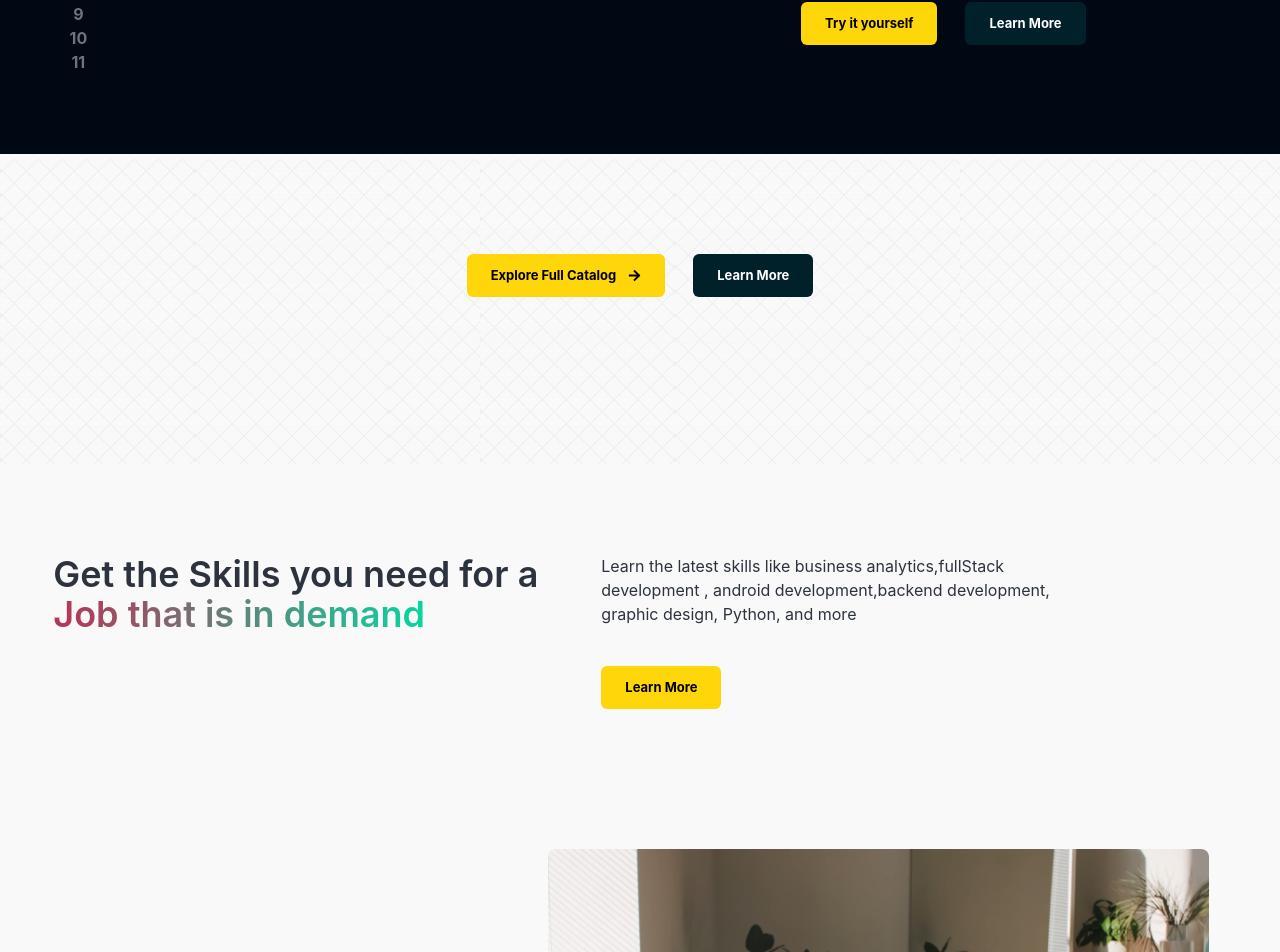
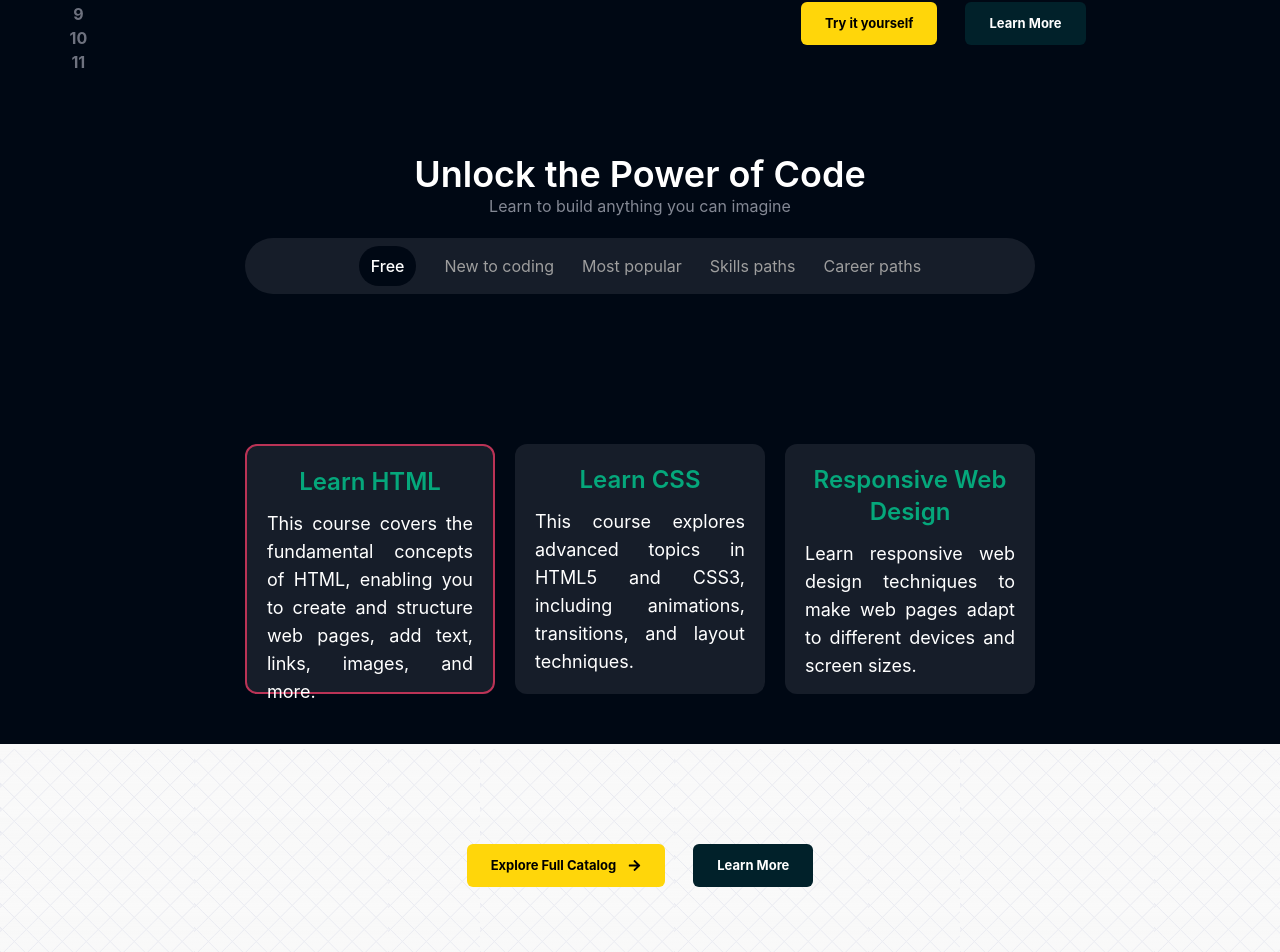
Before and after one commit to rashup198/edTech, a React (Create React App) app in the folder pathsala/: page / in a window 1280 px wide. Shown: the part 1282-2234 px from the top of the page. Built offline with nearby package versions, Linux system fonts and the light colour scheme.

Commit message:
Add ExploreMore component to Homepage

```diff
--- /dev/null
+++ b/pathsala/src/components/core/Homepage/ExploreMore.jsx
@@ -0,0 +1,80 @@
+import React from 'react'
+import {HomePageExplore} from "../../../data/homepage-explore"
+import { useState } from 'react'
+
+const tabsName =[
+    "Free",
+    "New to coding",
+    "Most popular",
+    "Skills paths",
+    "Career paths"
+]
+
+const ExploreMore = () => {
+
+    const [currentTab, setCurrentTab] = useState(tabsName[0])
+    const [courses , setCourses] = useState(HomePageExplore[0].courses)
+    const [currentCard, setCurrentCard] = useState(HomePageExplore[0].courses[0].heading)
+
+    const setMyCards= (value)=>{
+        setCurrentTab(value)
+        const result = HomePageExplore.filter((course)=>course.tag === value)
+        setCourses(result[0].courses)
+        setCurrentCard(result[0].courses[0].heading)
+    }
+
+  return (
+    <div>
+      <div className="text-4xl font-semibold text-center">
+        Unlock the <span className=' '>Power of Code</span>
+      </div>
+
+      <p className='text-center text-small
+       text-richblack-300'>
+        Learn to build anything you can imagine
+      </p>
+
+      <div className="flex gap-7 justify-center rounded-full bg-richblack-800 mb-35 pl-3 pr-3  mt-5 px-2 py-2">
+      {
+        tabsName.map((element,index)=>{
+            return(
+                <div className={`text-[16px] flex items-center gap-2 ${
+                    currentTab === element
+                      ? "bg-richblack-900 px-3 text-white font-medium"
+                      : "text-pure-greys-200"
+                  } rounded-full transition-all duration-200 cursor-pointer hover:bg-richblack-900 hover:px-2  hover:text-white py-2`} key={index} onClick={()=>setMyCards(element)}>
+                    {element}
+                    </div>
+            )
+        })
+      }
+      </div>
+
+      <div className="h-[150px]"></div>
+
+      {/* //card */}
+
+      <div className=" flex gap-5 mb-[50px]">
+        {
+            // all the data should be in card form
+            courses.map((element,index)=>{
+                return(
+                   // create a card component
+                     <div className={`flex flex-col gap-3 w-[250px] h-[250px] bg-richblack-800 rounded-xl p-5 cursor-pointer transition-all duration-200 hover:shadow-2xl hover:bg-richblack-900 hover:text-white ${currentCard === element.heading ? "border-2 border-pink-400" : "border-0"}`} key={index} onClick={()=>setCurrentCard(element.heading)}>
+                          <div className='text-2xl text-center text-caribbeangreen-300 font-semibold'>
+                            {element.heading}
+                          </div>
+                          <div className='text-[18px] text-justify leading-7'>
+                            {element.description}
+                          </div>
+                        </div>
+                )
+            })
+        }
+      </div>
+
+    </div>
+  )
+}
+
+export default ExploreMore
--- a/pathsala/src/data/homepage-explore.js
+++ b/pathsala/src/data/homepage-explore.js
@@ -1,117 +1,117 @@
 export const HomePageExplore = [
     {
       tag: 'Free',
-        courses : [
+      courses: [
         {
-                heading : "Learn HTML",
-                description : "This course covers the basic concepts of HTML including creating and structuring web pages, adding text, links, images, and more.",
-                level : 'Beginner',
-                lessionNumber : 6
+          heading: "Learn HTML",
+          description: "This course covers the fundamental concepts of HTML, enabling you to create and structure web pages, add text, links, images, and more.",
+          level: 'Beginner',
+          lessonNumber: 6
         },
         {
-                heading : "Learn CSS",
-                description : "This course explores advanced topics in HTML5 and CSS3, including animations, transitions, and layout techniques",
-                level : 'Beginner',
-                lessionNumber : 6
+          heading: "Learn CSS",
+          description: "This course explores advanced topics in HTML5 and CSS3, including animations, transitions, and layout techniques.",
+          level: 'Beginner',
+          lessonNumber: 6
         },
         {
-                heading : "Responsive Web design",
-                description : "This course teaches responsive web design techniques, allowing web pages to adapt to different devices and screen sizes",
-                level : 'Beginner',
-                lessionNumber : 6
+          heading: "Responsive Web Design",
+          description: "Learn responsive web design techniques to make web pages adapt to different devices and screen sizes.",
+          level: 'Beginner',
+          lessonNumber: 6
         },
       ]
     },
     {
       tag: 'New to coding',
-        courses : [
+      courses: [
         {
-                heading : "HTML",
-                description : "This course covers the basic concepts of HTML including creating and structuring web pages, adding text, links, images, and more.",
-                level : 'Beginner',
-                lessionNumber : 6
+          heading: "HTML",
+          description: "This course covers the basic concepts of HTML, teaching you how to create and structure web pages, add text, links, images, and more.",
+          level: 'Beginner',
+          lessonNumber: 6
         },
         {
-                heading : "CSS",
-                description : "This course explores advanced topics in HTML5 and CSS3, including animations, transitions, and layout techniques",
-                level : 'Beginner',
-                lessionNumber : 6
+          heading: "CSS",
+          description: "Explore advanced topics in HTML5 and CSS3, including animations, transitions, and layout techniques.",
+          level: 'Beginner',
+          lessonNumber: 6
         },
         {
-                heading : "Responsive ",
-                description : "This course teaches responsive web design techniques, allowing web pages to adapt to different devices and screen sizes",
-                level : 'Beginner',
-                lessionNumber : 6
+          heading: "Responsive Design",
+          description: "Learn responsive web design techniques to make web pages adapt to different devices and screen sizes.",
+          level: 'Beginner',
+          lessonNumber: 6
         },
       ]
     },
     {
       tag: 'Most popular',
-        courses : [
+      courses: [
         {
-                heading : "Java",
-                description : "This course covers the basic concepts of HTML including creating and structuring web pages, adding text, links, images, and more.",
-                level : 'Beginner',
-                lessionNumber : 6
+          heading: "Java",
+          description: "This course covers the basic concepts of Java, including its fundamentals, syntax, and application development.",
+          level: 'Beginner',
+          lessonNumber: 6
         },
         {
-                heading : "Python",
-                description : "This course explores advanced topics in HTML5 and CSS3, including animations, transitions, and layout techniques",
-                level : 'Beginner',
-                lessionNumber : 6
+          heading: "Python",
+          description: "Explore advanced topics in Python, including data manipulation, algorithms, and application development.",
+          level: 'Beginner',
+          lessonNumber: 6
         },
         {
-                heading : "SCSS",
-                description : "This course teaches responsive web design techniques, allowing web pages to adapt to different devices and screen sizes",
-                level : 'Beginner',
-                lessionNumber : 6
+          heading: "SCSS",
+          description: "This course introduces SCSS, a CSS preprocessor, and covers advanced styling techniques for web development.",
+          level: 'Beginner',
+          lessonNumber: 6
         },
       ]
     },
     {
       tag: 'Skills paths',
-        courses : [
+      courses: [
         {
-                heading : "Flask",
-                description : "This course covers the basic concepts of HTML including creating and structuring web pages, adding text, links, images, and more.",
-                level : 'Beginner',
-                lessionNumber : 6
+          heading: "Flask",
+          description: "Learn Flask, a Python web framework, and build web applications with routing, templates, and database integration.",
+          level: 'Beginner',
+          lessonNumber: 6
         },
         {
-                heading : "Django",
-                description : "This course explores advanced topics in HTML5 and CSS3, including animations, transitions, and layout techniques",
-                level : 'Beginner',
-                lessionNumber : 6
+          heading: "Django",
+          description: "Explore Django, a high-level Python web framework, and develop robust web applications with built-in features.",
+          level: 'Beginner',
+          lessonNumber: 6
         },
         {
-                heading : "Fast API",
-                description : "This course teaches responsive web design techniques, allowing web pages to adapt to different devices and screen sizes",
-                level : 'Beginner',
-                lessionNumber : 6
+          heading: "Fast API",
+          description: "This course introduces FastAPI, a modern, fast web framework for building APIs with Python.",
+          level: 'Beginner',
+          lessonNumber: 6
         },
       ]
     },
     {
       tag: 'Career paths',
-        courses : [
+      courses: [
         {
-                heading : "Next.js",
-                description : "This course covers the basic concepts of HTML including creating and structuring web pages, adding text, links, images, and more.",
-                level : 'Beginner',
-                lessionNumber : 6
+          heading: "Next.js",
+          description: "Learn Next.js, a popular React framework for building fast and dynamic web applications with server-side rendering.",
+          level: 'Beginner',
+          lessonNumber: 6
         },
         {
-                heading : "Nuxt.js",
-                description : "This course explores advanced topics in HTML5 and CSS3, including animations, transitions, and layout techniques",
-                level : 'Beginner',
-                lessionNumber : 6
+          heading: "Nuxt.js",
+          description: "Explore Nuxt.js, a framework for building Vue.js applications with server-side rendering and routing.",
+          level: 'Beginner',
+          lessonNumber: 6
         },
         {
-                heading : "Sanity",
-                description : "This course teaches responsive web design techniques, allowing web pages to adapt to different devices and screen sizes",
-                level : 'Beginner',
-                lessionNumber : 6
+          heading: "Sanity",
+          description: "This course covers Sanity, a headless CMS that lets you manage content with real-time collaboration and flexible APIs.",
+          level: 'Beginner',
+          lessonNumber: 6
         },
       ]
     },
-]
+  ];
--- a/pathsala/src/pages/Home.jsx
+++ b/pathsala/src/pages/Home.jsx
@@ -7,6 +7,7 @@ import CodeBlocks from '../components/core/Homepage/CodeBlocks'
 import TimelineSection from '../components/core/Homepage/TimelineSection'
 import LearningLanguageSection from '../components/core/Homepage/LearningLanguageSection'
 import InstructorSection from '../components/core/Homepage/InstructorSection'
+import ExploreMore from '../components/core/Homepage/ExploreMore'
 
 const Home = () => {
   return (
@@ -120,6 +121,8 @@ const Home = () => {
                 />
 
             </div>
+
+            <ExploreMore></ExploreMore>
             </div>
         {/*  section 3 */}
         <div className='bg-pure-greys-5 text-richblack-700'>
@@ -167,7 +170,7 @@ const Home = () => {
 
             </div>
         </div>
-        {/* section 3 */}
+        {/* section 4 */}
         <div className="w-11/12 mx-auto max-w-maxContent  flex-col items-center justify-between gap-8 bg-richblack-900 text-white">
 
                     <InstructorSection />
```
Lines whose indentation alone changed are shown as unchanged.
